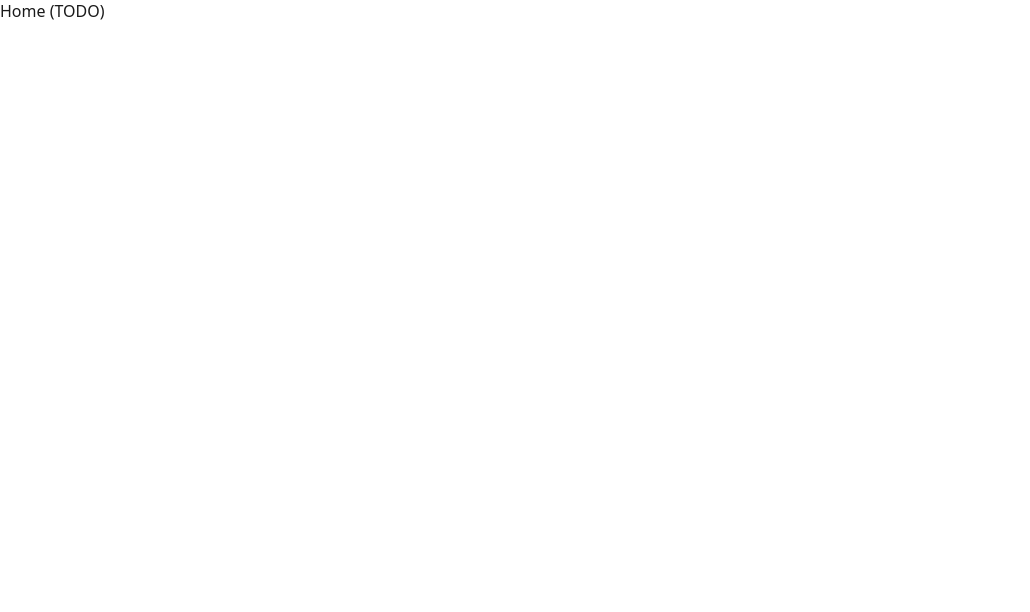
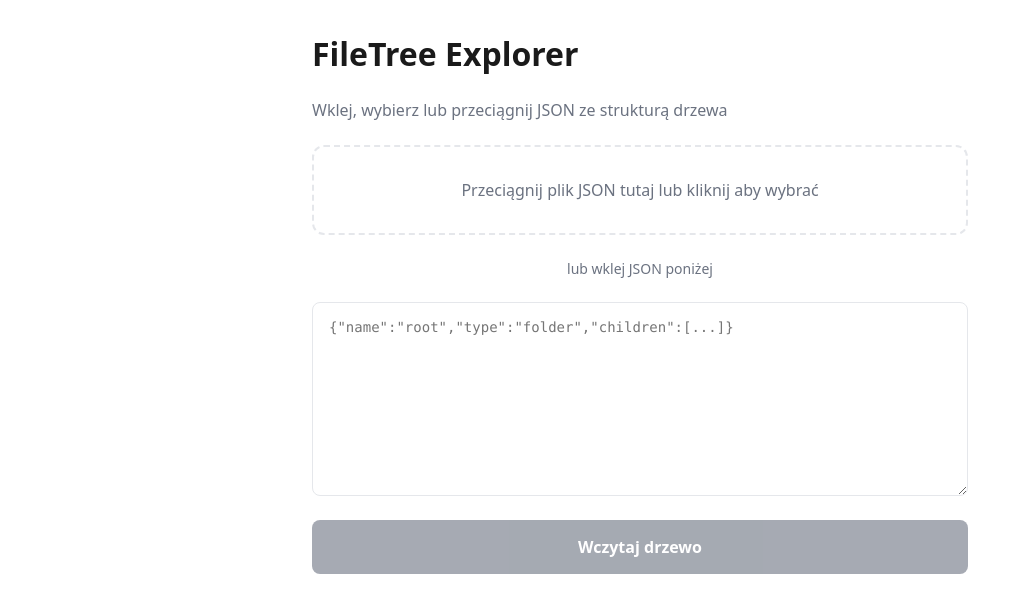
Before and after one commit to cymmGithub/cloudfide-filetree, a React (Vite) app: page / in a window 1280 px wide. Shown: the top 612 px of the page, without its empty margins (0-1030 px from the left). Built offline with nearby package versions, Linux system fonts and the light colour scheme.

Commit message:
feat: add HomePage with paste, dropzone, and live validation

```diff
--- a/src/App.tsx
+++ b/src/App.tsx
@@ -1,5 +1,6 @@
 import { BrowserRouter, Route, Routes } from 'react-router-dom';
 import { ThemeProvider } from 'styled-components';
+import { HomePage } from './pages/HomePage';
 import { GlobalStyles } from './styles/GlobalStyles';
 import { theme } from './styles/theme';
 
@@ -9,7 +10,7 @@ function App() {
 			<GlobalStyles />
 			<BrowserRouter>
 				<Routes>
-					<Route path="/" element={<div>Home (TODO)</div>} />
+					<Route path="/" element={<HomePage />} />
 					<Route path="/tree/*" element={<div>Tree (TODO)</div>} />
 					<Route path="*" element={<div>Not found</div>} />
 				</Routes>
--- /dev/null
+++ b/src/pages/HomePage.tsx
@@ -0,0 +1,164 @@
+import { useCallback, useMemo, useState } from 'react';
+import { useDropzone } from 'react-dropzone';
+import { useNavigate } from 'react-router-dom';
+import styled from 'styled-components';
+import { parseInput } from '../lib/parse';
+import { saveTree } from '../lib/storage';
+
+const MAX_FILE_SIZE = 5 * 1024 * 1024;
+
+export function HomePage() {
+	const [inputValue, setInputValue] = useState('');
+	const navigate = useNavigate();
+
+	const parseResult = useMemo(() => {
+		if (inputValue.trim().length === 0) return null;
+		return parseInput(inputValue);
+	}, [inputValue]);
+
+	const handleDrop = useCallback((files: File[]) => {
+		const file = files[0];
+		if (!file) return;
+		file.text().then(setInputValue).catch(console.error);
+	}, []);
+
+	const { getRootProps, getInputProps, isDragActive } = useDropzone({
+		onDrop: handleDrop,
+		accept: { 'application/json': ['.json'] },
+		maxFiles: 1,
+		maxSize: MAX_FILE_SIZE,
+	});
+
+	const handleLoad = () => {
+		if (!parseResult?.ok) return;
+		saveTree(parseResult.tree);
+		navigate('/tree');
+	};
+
+	const canLoad = parseResult?.ok === true;
+
+	return (
+		<Container>
+			<Heading>FileTree Explorer</Heading>
+			<Subheading>Wklej, wybierz lub przeciągnij JSON ze strukturą drzewa</Subheading>
+
+			<Dropzone {...getRootProps()} $active={isDragActive}>
+				<input {...getInputProps()} />
+				{isDragActive ? 'Upuść plik tutaj' : 'Przeciągnij plik JSON tutaj lub kliknij aby wybrać'}
+			</Dropzone>
+
+			<Or>lub wklej JSON poniżej</Or>
+
+			<Textarea
+				value={inputValue}
+				onChange={(e) => setInputValue(e.target.value)}
+				placeholder='{"name":"root","type":"folder","children":[...]}'
+				rows={10}
+			/>
+
+			{parseResult && !parseResult.ok && <ErrorBox>{parseResult.error.message}</ErrorBox>}
+			{parseResult?.ok && <SuccessBox>JSON poprawny — gotowy do wczytania</SuccessBox>}
+
+			<LoadButton disabled={!canLoad} onClick={handleLoad}>
+				Wczytaj drzewo
+			</LoadButton>
+		</Container>
+	);
+}
+
+const Container = styled.div`
+	max-width: 720px;
+	margin: 0 auto;
+	padding: ${(props) => props.theme.spacing.xl};
+	display: flex;
+	flex-direction: column;
+	gap: ${(props) => props.theme.spacing.lg};
+`;
+
+const Heading = styled.h1`
+	font-size: ${(props) => props.theme.fontSize.xxl};
+	margin: 0;
+`;
+
+const Subheading = styled.p`
+	color: ${(props) => props.theme.colors.muted};
+	margin: 0;
+`;
+
+const Dropzone = styled.div<{ $active: boolean }>`
+	border: 2px dashed
+		${(props) => (props.$active ? props.theme.colors.accent : props.theme.colors.border)};
+	border-radius: ${(props) => props.theme.radius.lg};
+	padding: ${(props) => props.theme.spacing.xl};
+	text-align: center;
+	background: ${(props) => (props.$active ? props.theme.colors.surface : 'transparent')};
+	color: ${(props) => props.theme.colors.muted};
+	cursor: pointer;
+	transition:
+		border-color 0.15s ease,
+		background 0.15s ease;
+
+	&:hover {
+		border-color: ${(props) => props.theme.colors.accent};
+	}
+`;
+
+const Or = styled.div`
+	text-align: center;
+	color: ${(props) => props.theme.colors.muted};
+	font-size: ${(props) => props.theme.fontSize.sm};
+`;
+
+const Textarea = styled.textarea`
+	width: 100%;
+	padding: ${(props) => props.theme.spacing.md};
+	border: 1px solid ${(props) => props.theme.colors.border};
+	border-radius: ${(props) => props.theme.radius.md};
+	font-family: ${(props) => props.theme.fonts.mono};
+	font-size: ${(props) => props.theme.fontSize.sm};
+	resize: vertical;
+
+	&:focus {
+		outline: none;
+		border-color: ${(props) => props.theme.colors.accent};
+	}
+`;
+
+const ErrorBox = styled.pre`
+	background: ${(props) => props.theme.colors.errorBg};
+	border: 1px solid ${(props) => props.theme.colors.errorBorder};
+	color: ${(props) => props.theme.colors.error};
+	padding: ${(props) => props.theme.spacing.md};
+	border-radius: ${(props) => props.theme.radius.md};
+	font-family: ${(props) => props.theme.fonts.mono};
+	font-size: ${(props) => props.theme.fontSize.sm};
+	white-space: pre-wrap;
+	margin: 0;
+`;
+
+const SuccessBox = styled.div`
+	background: #f0fdf4;
+	border: 1px solid #bbf7d0;
+	color: ${(props) => props.theme.colors.success};
+	padding: ${(props) => props.theme.spacing.md};
+	border-radius: ${(props) => props.theme.radius.md};
+`;
+
+const LoadButton = styled.button`
+	padding: ${(props) => props.theme.spacing.md} ${(props) => props.theme.spacing.lg};
+	background: ${(props) => props.theme.colors.accent};
+	color: white;
+	border: none;
+	border-radius: ${(props) => props.theme.radius.md};
+	font-weight: 600;
+
+	&:hover:not(:disabled) {
+		background: ${(props) => props.theme.colors.accentHover};
+	}
+
+	&:disabled {
+		background: ${(props) => props.theme.colors.muted};
+		cursor: not-allowed;
+		opacity: 0.6;
+	}
+`;
```
